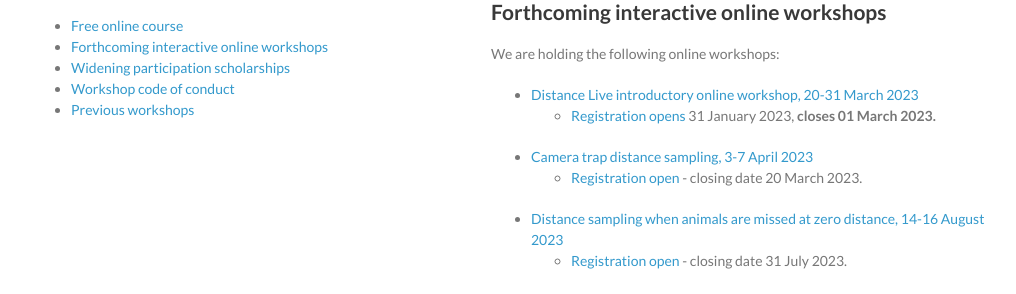
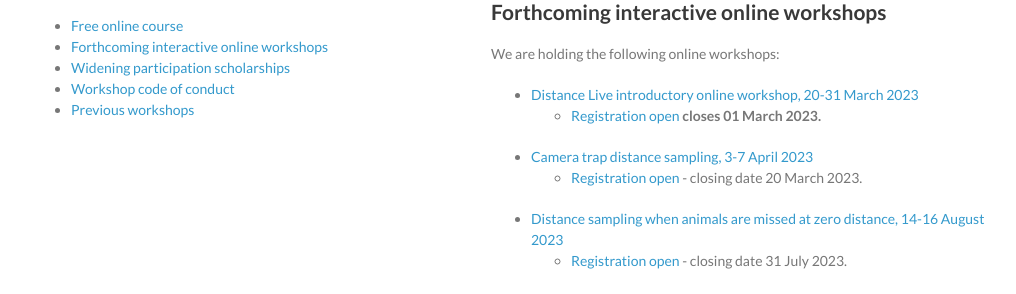
Before and after one commit to distanceworkshops/distanceworkshops.github.io, a Jekyll site: the page built from index.md, in a window 1280 px wide and 900 px high. Shown: the part 226-520 px from the top of the window, without its empty margins (129-1145 px from the left). Built offline with Jekyll 4.4.1, drawn with Linux system fonts in a browser that asks for light colours.

Commit message:
Update index.md

```diff
--- a/index.md
+++ b/index.md
@@ -16,7 +16,7 @@ Here you can find content for distance sampling workshops including slides, exer
 We are holding the following online workshops:
 
 - [Distance Live introductory online workshop, 20-31 March 2023](https://workshops.distancesampling.org/intro-mar-2023)
-  - [Registration opens](https://onlineshop.st-andrews.ac.uk/conferences-and-events/events/creem/online-live-workshop-introductory-distance-sampling-20th-31st-march-2023) 31 January 2023, **closes 01 March 2023.**
+  - [Registration open](https://onlineshop.st-andrews.ac.uk/conferences-and-events/events/creem/online-live-workshop-introductory-distance-sampling-20th-31st-march-2023) **closes 01 March 2023.**
 - [Camera trap distance sampling, 3-7 April 2023](https://workshops.distancesampling.org/ctds-april-2023)
   - [Registration open](https://onlineshop.st-andrews.ac.uk/conferences-and-events/events/creem/online-workshop-analysis-of-camera-trap-data-with-distance-sampling-3rd-to-7th-april-2023) - closing date 20 March 2023.
 - [Distance sampling when animals are missed at zero distance, 14-16 August 2023](https://workshops.distancesampling.org/mrds-aug-2023)
```
